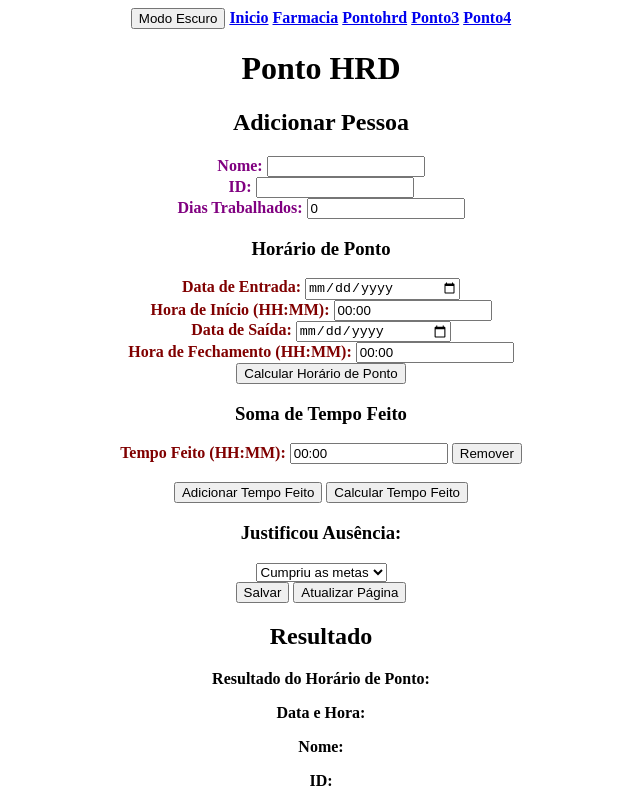
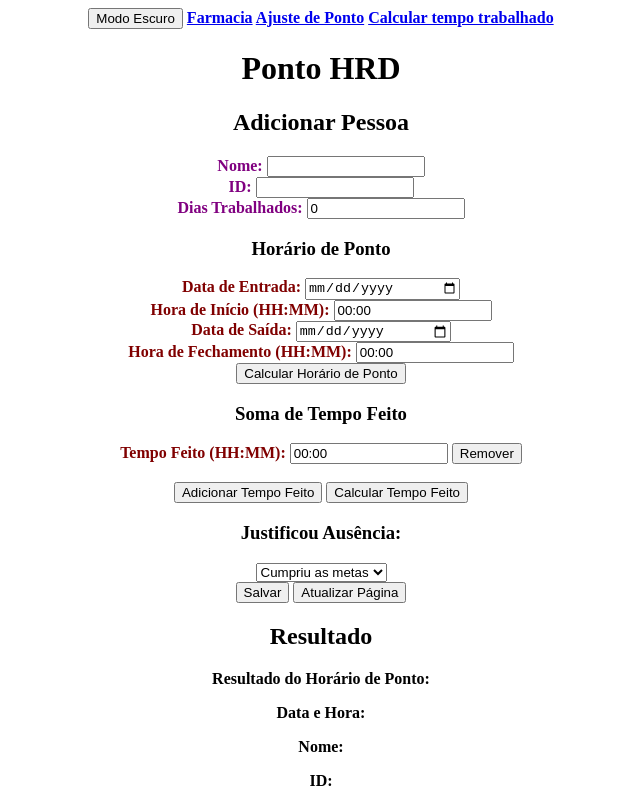
Before and after one commit to tairritadotio/ponto2, a plain HTML site: page index.html in a window 1280 px wide. Shown: the top 800 px of the page, without its empty margins (319-959 px from the left). Drawn offline with Linux system fonts and the light colour scheme.

Commit message:
Update index.html

```diff
--- a/index.html
+++ b/index.html
@@ -43,11 +43,10 @@
     <button id="darkModeButton" class="dark-mode-toggle" onclick="toggleDarkMode()">Modo Escuro</button>
     <b>
 
-        <a href="https://tairritadotio.github.io/index.html">Inicio</a>
+
         <a href="https://tairritadotio.github.io/farmacia/">Farmacia</a>
-        <a href="https://tairritadotio.github.io/ponto2/">Pontohrd</a>
-        <a href="https://tairritadotio.github.io/ponto3/">Ponto3</a>
-        <a href="https://tairritadotio.github.io/ponto4/">Ponto4</a>
+        <a href="https://tairritadotio.github.io/ponto2/">Ajuste de Ponto</a>
+        <a href="https://tairritadotio.github.io/ponto4/">Calcular tempo trabalhado</a>
 
     </b>
     <h1>Ponto HRD</h1>
```
